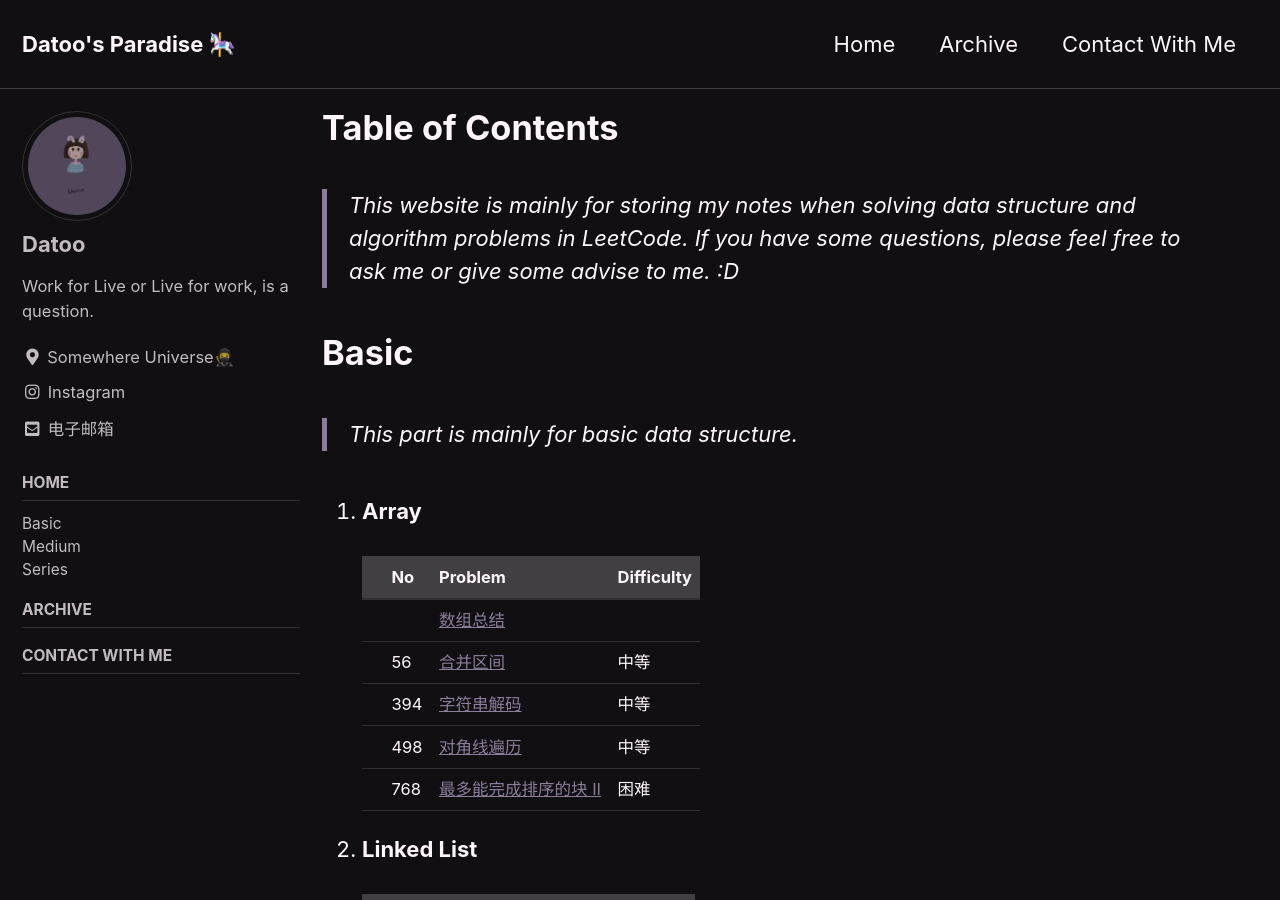
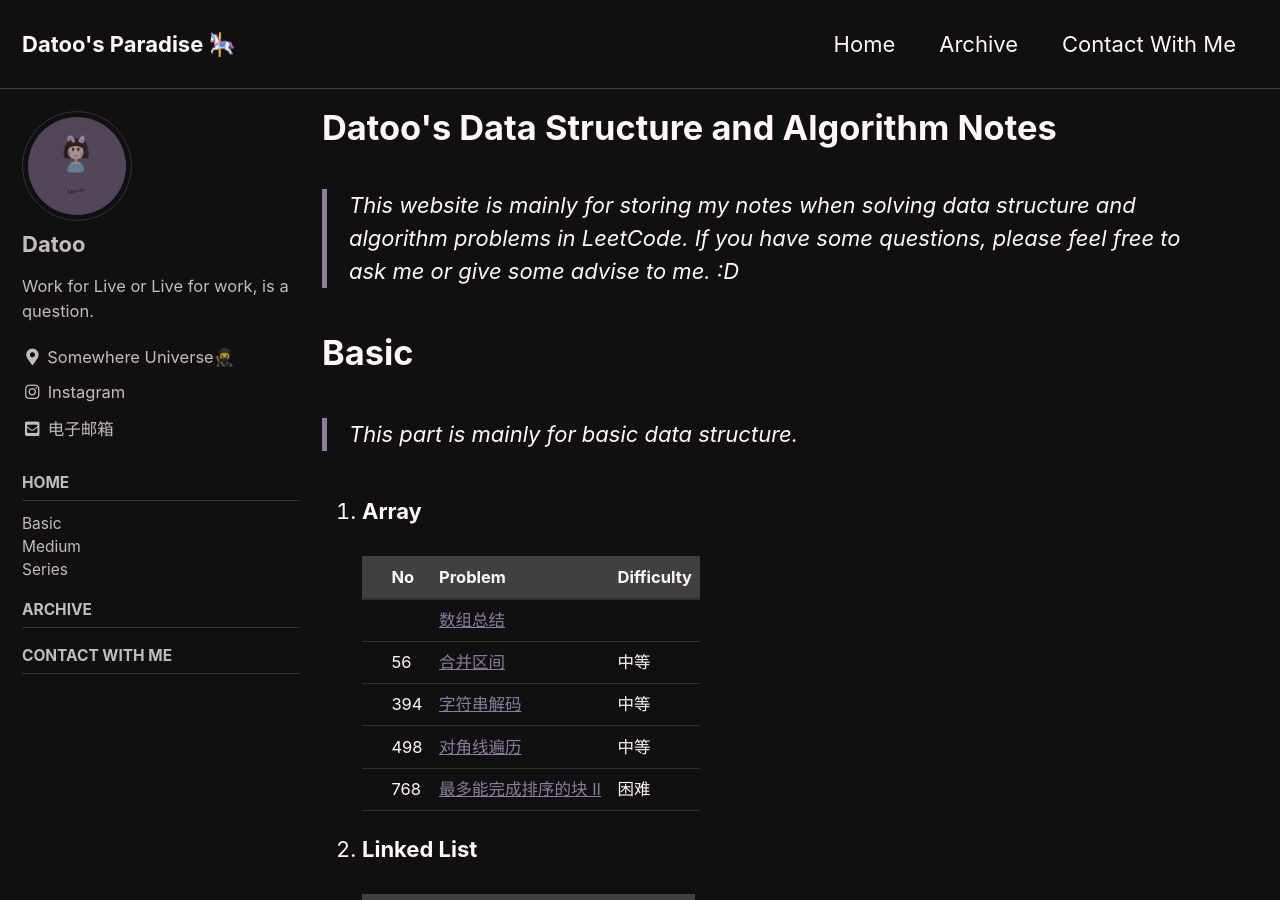
Before and after one commit to DaToo-J/DaToo-J.GitHub.io, a Jekyll site: the page built from index.md, in a window 1280 px wide and 900 px high. Built offline with Jekyll 4.4.1, drawn with Linux system fonts in a browser that asks for light colours; cached includes are drawn as plain includes.

Commit message:
change title

```diff
--- a/index.md
+++ b/index.md
@@ -1,7 +1,7 @@
 ---
 layout: archive
 author_profile: true
-title: Table of Contents
+title: Datoo's Data Structure and Algorithm Notes
 classes: wide
 sidebar:
   nav: "main"
```
